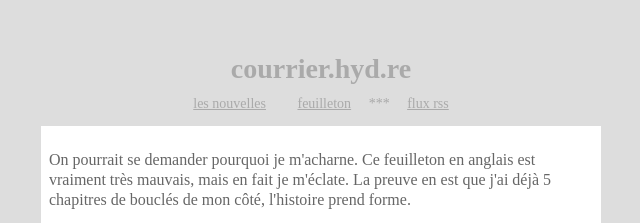
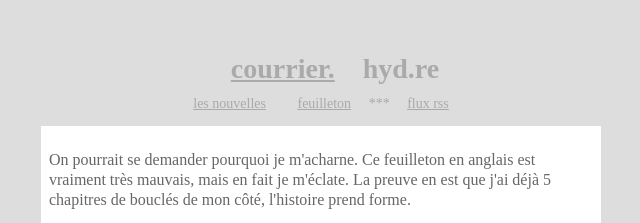
Before and after one commit to MonKe/courrier, a plain HTML site: page index.html in a window 1280 px wide. Shown: the top 223 px of the page, 319-959 px from the left. Drawn offline with Linux system fonts and the light colour scheme.

Commit message:
courrier link to /

```diff
--- a/index.html
+++ b/index.html
@@ -7,7 +7,7 @@
   </head>
   <body>
     <header>
-      <h1>courrier.hyd.re</h1>
+      <h1><a href="/">courrier.</a>hyd.re</h1>
       <a href="/europe/">les nouvelles</a>
       <a href="/joey/">feuilleton</a>
       ***
```
